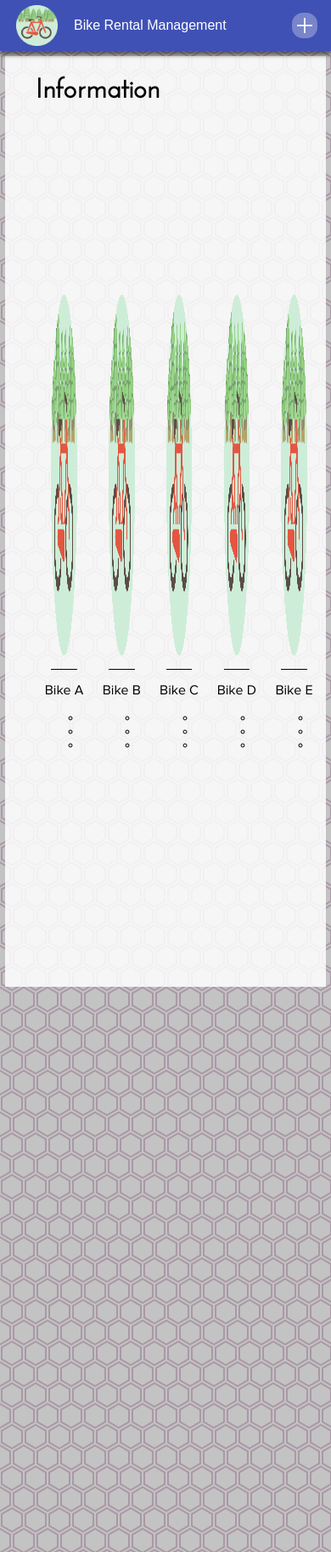
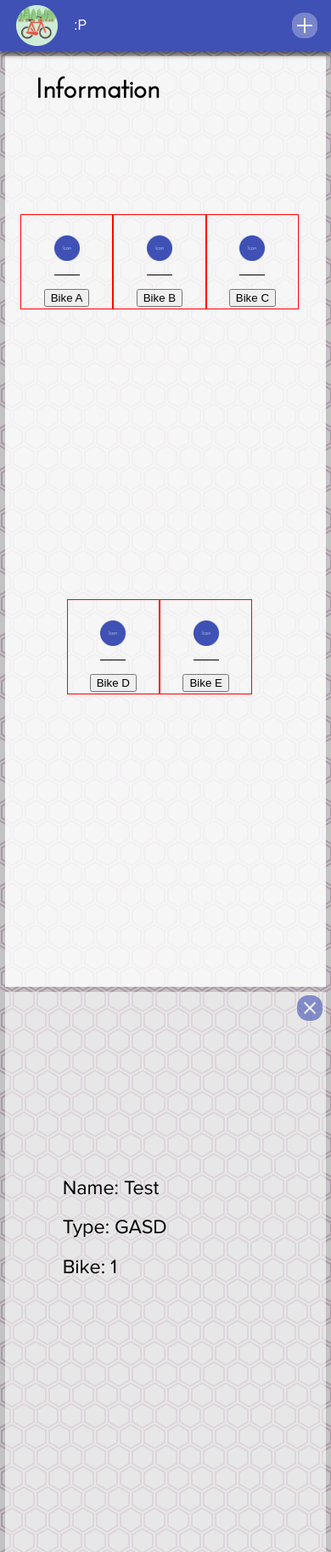
Before and after one commit to JPBallares/JPBallares.github.io, a PHP site: page /bikeRental/index.html in a window 390 px wide. Shown: the whole page at 85% size. Run offline with PHP 8.4, Linux system fonts and the light colour scheme.

Commit message:
Made a number of modifications to make the website responsive.

```diff
--- /dev/null
+++ b/bikeRental/bikedetails.js
@@ -0,0 +1,3 @@
+function showBikeDetails() {
+
+}
--- a/bikeRental/index.html
+++ b/bikeRental/index.html
@@ -7,25 +7,26 @@
     <meta name="theme-color" content="#2196f3">
     <title>Baguio Bike Rental</title>
     <meta name="viewport" content="width=device-width, initial-scale=1">
-    <link rel="icon" type="image/png" href="images/icons/icon-512x512.png">
+    <link rel="icon" type="image/png" href="../images/icons/icon-512x512.png">
     <link rel="manifest" href="manifest.json">
     <script src="app.js" async></script>
 
-	<link rel="stylesheet" type="text/css" href="styles/layout.css">
-	<link rel="stylesheet" type="text/css" href="styles/index.css">
-	<link rel="stylesheet" type="text/css" href="styles/fonts/fonts.css">
+	<link rel="stylesheet" type="text/css" href="./styles/index.css">
+	<link rel="stylesheet" type="text/css" href="./styles/layout.css">
+	<link rel="stylesheet" type="text/css" href="./styles/fonts/fonts.css">
 	<script src="index.js" async></script>
+	<script src="bikedetails.js" async></script>
 </head>
 
 <body>
     <div id="container">
         <div id="header">
 			<div id="logo">
-				<img src="images/logo.png" alt="logo">
+				<img src="../images/logo.png" alt="logo">
 			</div>
 
             <div id="title">
-				Bike Rental Management
+				:P
 			</div>
 
 			<div id="g-button">
@@ -38,18 +39,30 @@
 				<span class="close"></span>
 				<span type="submit" id="add-c" class="add"></span>
 
-				<form role="form" onsubmit="addCustomer()">
+				<h1>Please enter the details needed.</h1>
+
+				<form role="form" class="form_container" onsubmit="addCustomer()">
                   	<div class="form-group">
-                    	<label>Name</label>
-                    	<input type="text" id = 'name' class="form-control"placeholder="Name">
+                    	<label class="form_field">Customer's Name</label>
+                    	<input type="text" id = 'name' class="form-control" placeholder="Name">
                   	</div>
                   	<div class="form-group">
-						<label>Adult or Kiddie</label>
-                    	<input type="text" id = 'aok' class="form-control"placeholder="Adult or Kiddie">
+						<label class="form_field">Type</label>
+                    	<input type="text" id = 'aok' class="form-control" placeholder="Adult or Kiddie">
                   	</div>
                   	<div class="form-group">
-                    	<label>Minutes</label>
-                    	<input type="text" id = 'minutes' class="form-control"placeholder="Minutes">
+                    	<label class="form_field">Duration</label>
+                    	<input type="text" id = 'minutes' class="form-control" placeholder="Minutes">
+                 	</div>
+					<div class="form-group">
+                    	<label class="form_field">Type of Bike</label>
+						<select id = 'tob' class="form-control">
+							<option value="1">Bike A</option>
+							<option value="2">Bike B</option>
+							<option value="3">Bike C</option>
+							<option value="4">Bike D</option>
+							<option value="5">Bike E</option>
+						</select>
                  	</div>
             	</form>
 
@@ -61,9 +74,9 @@
 			<div class="transaction">
 				<h1>Information</h1>
 				<div class="bike-container">
-					<div>
-						<img src="images/logo.png"><br>
-						Bike A
+					<div class="bikebike">
+						<img src="../images/placeholder.png"><br>
+						<button class="bike" onclick="showBikeDetails()">Bike A</button>
 						<ol>
 							<li></li>
 							<li></li>
@@ -71,9 +84,9 @@
 						</ol>
 					</div>
 
-					<div>
-						<img src="images/logo.png"><br>
-						Bike B
+					<div class="bikebike">
+						<img src="../images/placeholder.png"><br>
+						<button class="bike" onclick="showBikeDetails()">Bike B</button>
 						<ol>
 							<li></li>
 							<li></li>
@@ -81,9 +94,9 @@
 						</ol>
 					</div>
 
-					<div>
-						<img src="images/logo.png"><br>
-						Bike C
+					<div class="bikebike">
+						<img src="../images/placeholder.png"><br>
+						<button class="bike" onclick="showBikeDetails()">Bike C</button>
 						<ol>
 							<li></li>
 							<li></li>
@@ -91,9 +104,9 @@
 						</ol>
 					</div>
 
-					<div>
-						<img src="images/logo.png"><br>
-						Bike D
+					<div class="bikebike">
+						<img src="../images/placeholder.png"><br>
+						<button class="bike" onclick="showBikeDetails()">Bike D</button>
 						<ol>
 							<li></li>
 							<li></li>
@@ -101,9 +114,9 @@
 						</ol>
 					</div>
 
-					<div>
-						<img src="images/logo.png"><br>
-						Bike E
+					<div class="bikebike">
+						<img src="../images/placeholder.png"><br>
+						<button class="bike" onclick="showBikeDetails()">Bike E</button>
 						<ol>
 							<li></li>
 							<li></li>
@@ -115,7 +128,7 @@
 			</div>
 
 			<ul class="nay">
-
+				<li><div class="information"><div class="delete"><button name="del" id="delBu"></button><div class="rent-info"><div class="rent-info-left"><p class="client-info">Name: Test</p><p class="client-info">Type: GASD</p><p class="client-info">Bike: 1</p></div><div class="rent-info-right"><div class="time">awd</div></div></div></div></div></li>
 			</ul>
         </div>
     </div>
--- a/bikeRental/index.js
+++ b/bikeRental/index.js
@@ -7,6 +7,7 @@
         os.createIndex('name', 'name', { unique: false });
         os.createIndex('aok', 'aok', { unique: false });
         os.createIndex('minutes', 'minutes', { unique: false });
+		os.createIndex('tob', 'tob', {unique: false});
     }
 };
 
@@ -30,14 +31,16 @@
 	var name = document.getElementById('name').value;
 	var aok = document.getElementById('aok').value;
 	var minutes = document.getElementById('minutes').value;
+	var tob = document.getElementById('tob').value;
+
 	var transaction = db.transaction(["customers"], "readwrite");
 	var store = transaction.objectStore("customers");
 	var customer = {
 		name: name,
 		aok: aok,
-		minutes: minutes
+		minutes: minutes,
+		tob: tob
 	};
-
 
 	request = store.add(customer);
 
@@ -57,9 +60,16 @@
 		 '<div class="information">'
 		+'<div class="delete">'
 		+'<button name="del" id="delBu"></button>'
-		+'<br><p>Name: '+name+'</p>'
-		+'<br><p>Type: '+aok+'</p>'
-		+'<br><p>Minutes: '+minutes+'</p>'
+		+'<div class="rent-info">'
+		+'<div class="rent-info-left">'
+		+'<p class="client-info">Name: '+name+'</p>'
+		+'<p class="client-info">Type: '+aok+'</p>'
+		+'<p class="client-info">Bike: '+tob+'</p>'
+		+'</div>'
+		+'<div class="rent-info-right">'
+		+'<div class="time">'+minutes+'</div>'
+		+'</div>'
+		+'</div>'
 		+'</div>'
 		+'</div>';
 
--- a/bikeRental/styles/index.css
+++ b/bikeRental/styles/index.css
@@ -101,6 +101,10 @@
 	font-family: "Josefin Sans";
 }
 
+.m_content h1 {
+	font-family: "Proxima Nova";
+}
+
 .close {
 	background-image: url(../images/delete.png);
 	background-color: rgb(63, 81, 181, 0.6);
@@ -135,3 +139,56 @@
 	background-color: rgb(63, 81, 181, 0.8);
 	cursor: pointer;
 }
+
+.form_container {
+	margin-top: -1em;
+	padding: 1em;
+	display: flex;
+	align-items: flex-start;
+	justify-content: flex-start;
+	flex-flow: column;
+	width: 90%;
+}
+
+.form_field {
+	font-size: 1.1em;
+	display: block;
+	padding-bottom: 0.2em;
+}
+
+.form-group {
+	margin: 1em 0 1em 0;
+	width: 100%;
+}
+
+.form-control {
+	font-size: 1.1em;
+	padding: 0.5em 0 0.5em 0;
+	width: 100%;
+}
+
+.time {
+	display: flex;
+	align-content: flex-end;
+	justify-content: flex-end;
+}
+
+.time {
+	font-family: "Century Gothic", sans-serif;
+	border-radius: 360px;
+	height: auto;
+	width: auto;
+	padding: 0 15px 0 15px;
+	font-size: 21vw;
+}
+
+.client-info {
+	font-family: "Josefin Sans", "Century Gothic", sans-serif;
+	font-size: 4vw;
+}
+
+@media screen and (max-width: 380px), screen and (max-height: 660px) ,screen and (max-width: 770px), screen and (max-height: 1024px) {
+	.client-info {
+		font-size: 6vw;
+	}
+}
--- a/bikeRental/styles/layout.css
+++ b/bikeRental/styles/layout.css
@@ -87,3 +87,63 @@
 ol {
 	list-style: circle;
 }
+
+.rent-info {
+	display: flex;
+	flex-flow: row;
+	padding: 0 2em 0 4em;
+}
+
+.rent-info-left {
+	width: 50%;
+	height: 60vh;
+	justify-content: center;
+	align-content: center;
+	align-items: center;
+}
+
+.rent-info-right {
+	width: 50%;
+	height: 60vh;
+	display: flex;
+	justify-content: center;
+	align-content: center;
+	align-items: center;
+}
+
+@media screen and (max-width: 380px), screen and (max-height: 660px), screen and (max-width: 770px), screen and (max-height: 1024px) {
+	.rent-info {
+		flex-flow: column;
+	}
+
+	.rent-info-left,
+	.rent-info-right {
+		width: 100%;
+		height: 30vh;
+	}
+
+	.bike-container img {
+		height: 30px;
+		width: 30px;
+	}
+
+	.bike-container {
+		margin: 10vh 0 0 -10vw;
+		padding: 0;
+		height: auto;
+		display: flex;
+		flex-flow: row;
+		flex-wrap: wrap;
+	}
+
+	.bike-container .bikebike {
+		margin: 0;
+		width: 100px;
+		height: 80px;
+		border: red 1px solid;
+	}
+
+	.bike-container .bike + ol {
+		display: none;
+	}
+}
--- a/index.html
+++ b/index.html
@@ -17,7 +17,7 @@
         <ul>
             <li><a href="index.html">Home<span class="space"></span></a></li>
             <li><a href="bike.html">Bikes<span class="space"></span></a></li>
-            <li><a href="bikeRental/">Bike Management<span class="space"></span></a></li>
+            <li><a href="bikeRental/index.html">Bike Management<span class="space"></span></a></li>
             <li><a href="about.html">About<span class="space"></span></a></li>
         </ul>
     </div>
--- a/indexedDB/add.html
+++ b/indexedDB/add.html
@@ -5,6 +5,8 @@
 
     <title>Bike Rental</title>
 
+	  <link rel="stylesheet" type="text/css" href="css/bootstrap.min.css">
+	  <link rel="stylesheet" type="text/css" href="css/dashboard.css">
   </head>
 
   <body>
```
Also changed, not shown: images/placeholder.png (added), 1 other file.
